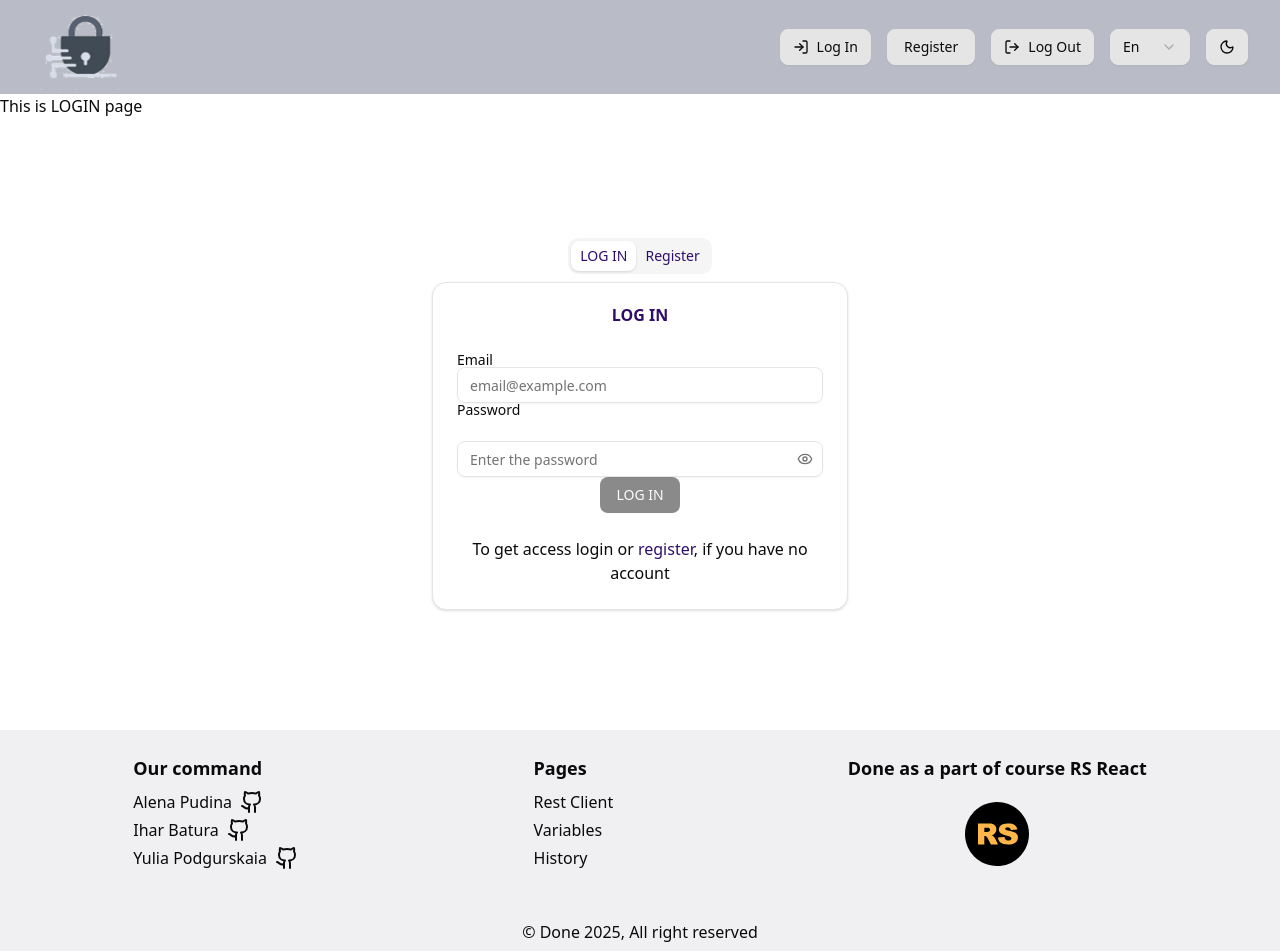
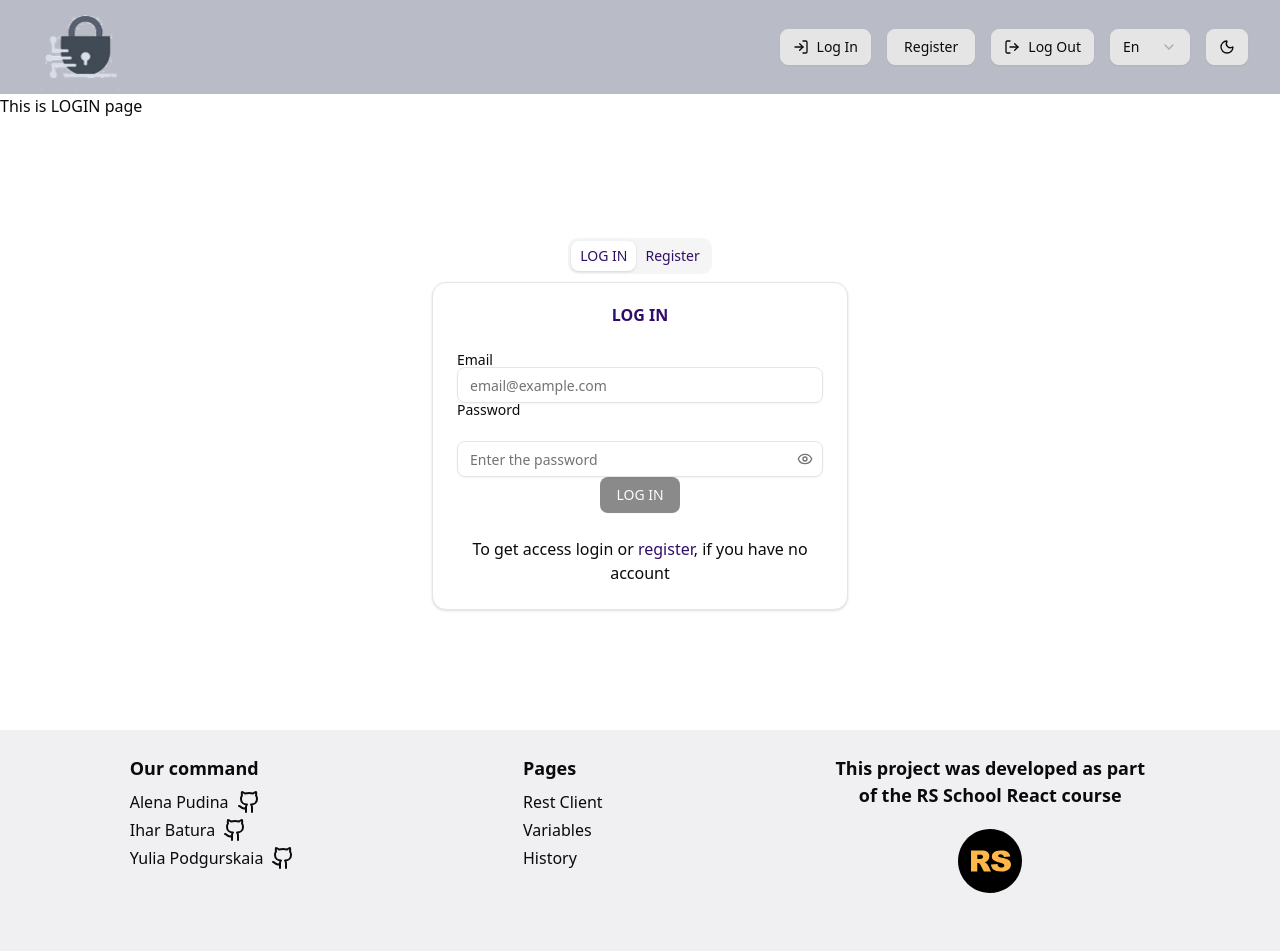
Before and after one commit to morven2018/rest-client-app, a Next.js app: page /en/login in a window 1280 px wide. Shown: the top 951 px of the page. Built offline with nearby package versions, Linux system fonts and the light colour scheme.

Commit message:
fix: update spelling of footer

```diff
--- a/messages/en.json
+++ b/messages/en.json
@@ -12,9 +12,9 @@
     "restful": "Rest Client",
     "variables": "Variables",
     "history-and-analytics": "History",
-    "course": "Done as a part of course RS React",
+    "course": "This project was developed as part of the RS School React course",
     "logoAlt": "Logo RS School",
-    "right": "© Done 2025, All right reserved"
+    "right": "© 2025, All rights reserved"
   },
   "Tabs": {
     "login": "LOG IN",
--- a/messages/ru.json
+++ b/messages/ru.json
@@ -14,7 +14,7 @@
     "history-and-analytics": "История",
     "course": "Выполнено в рамках курса RS React",
     "logoAlt": "Логотип RS School",
-    "right": "© Сделано в 2025 году, Все права защищены"
+    "right": "© 2025, Все права защищены"
   },
   "Tabs": {
     "login": "Авторизация",
--- a/src/components/layout/footer/Footer.tsx
+++ b/src/components/layout/footer/Footer.tsx
@@ -1,7 +1,7 @@
+import Image from 'next/image';
+import { Github } from 'lucide-react';
 import { useTranslations } from 'next-intl';
-import Image from 'next/image';
 import { Link } from '@/i18n/navigation';
-import { Github } from 'lucide-react';
 
 const authorsData = [
   {
@@ -67,7 +67,9 @@ export const Footer = () => {
           </div>
 
           <div className="p-2 text-center">
-            <h3 className="text-[18px] font-semibold">{t('course')}</h3>
+            <h3 className="text-[18px] font-semibold max-w-xs">
+              {t('course')}
+            </h3>
             <Link
               href="https://rs.school/courses/reactjs"
               target="_blank"
```
